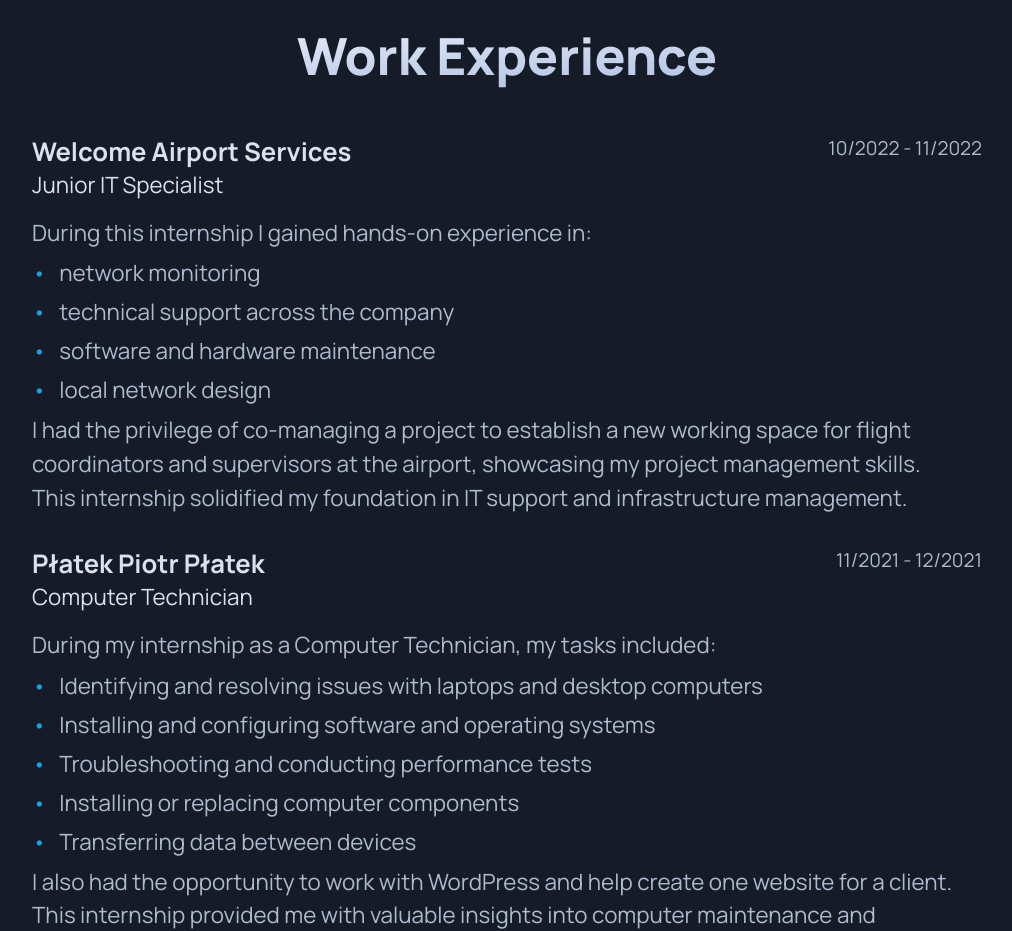
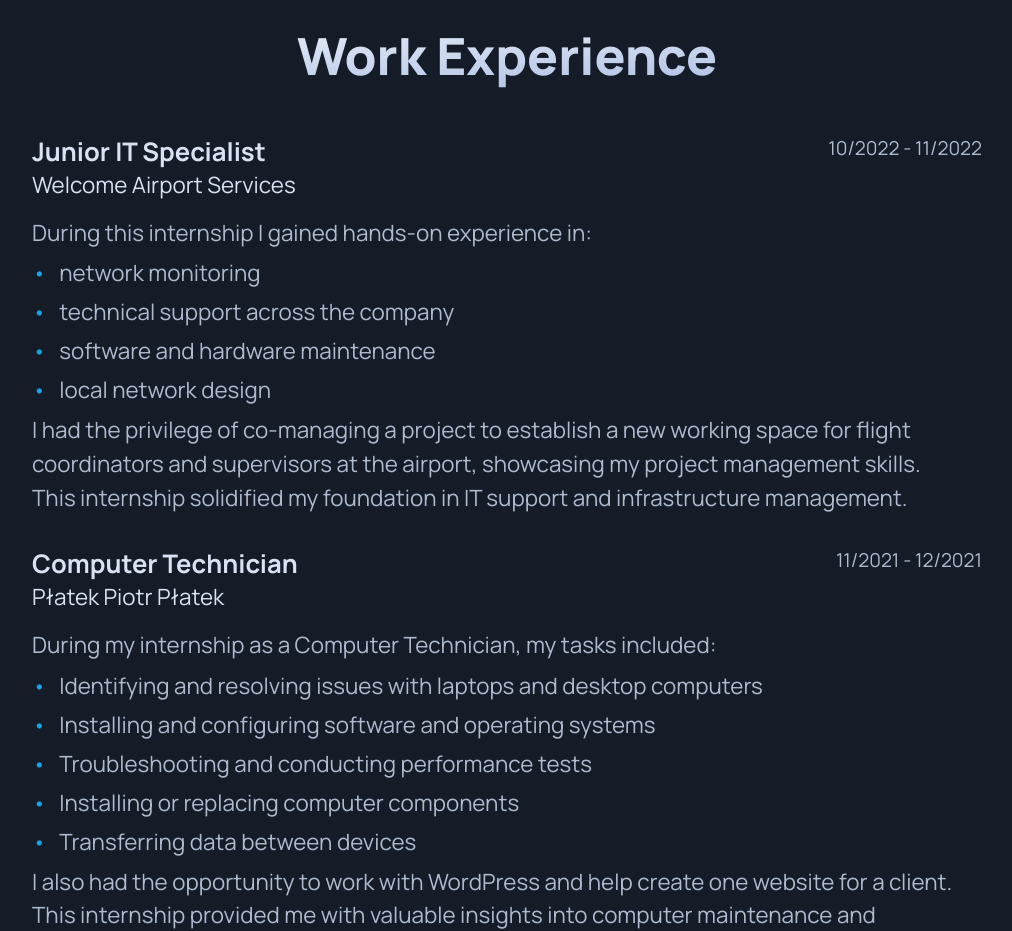
Before and after one commit to Malcewicz/Portfolio-V1, a Next.js app: page / in a window 1280 px wide. Shown: the part 3800-4731 px from the top of the page, without its empty margins (133-1145 px from the left). Built offline with nearby package versions, Linux system fonts and the light colour scheme.

Commit message:
Small fix

```diff
--- a/components/experience.tsx
+++ b/components/experience.tsx
@@ -17,10 +17,10 @@ const Experience = () => {
         className="work"
       >
         <span>
-          <h4>Welcome Airport Services</h4>
+          <h4>Junior IT Specialist</h4>
           <p>10/2022 - 11/2022</p>
         </span>
-        <h6>Junior IT Specialist</h6>
+        <h6>Welcome Airport Services</h6>
         <p>During this internship I gained hands-on experience in:</p>
         <ul className="work-list">
           <li>network monitoring</li>
@@ -45,10 +45,10 @@ const Experience = () => {
         className="work"
       >
         <span>
-          <h4>Płatek Piotr Płatek</h4>
+          <h4>Computer Technician</h4>
           <p>11/2021 - 12/2021</p>
         </span>
-        <h6>Computer Technician</h6>
+        <h6>Płatek Piotr Płatek</h6>
         <p>During my internship as a Computer Technician, my tasks included:</p>
         <ul className="work-list">
           <li>
```
